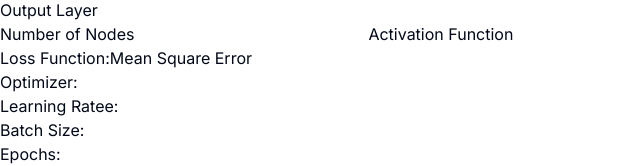
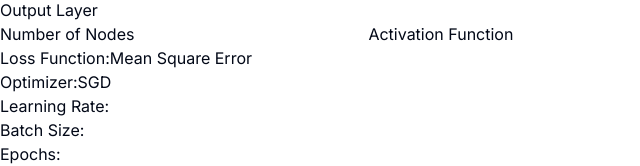
Before and after one commit to jyan36/SIMPL-AI, a Next.js app: page /builder in a window 1280 px wide. Shown: the part 122-288 px from the top of the page, without its empty margins (0-640 px from the left). Built offline with nearby package versions, Linux system fonts and the light colour scheme.

Commit message:
optimizer

```diff
--- a/app/builder/page.jsx
+++ b/app/builder/page.jsx
@@ -39,6 +39,8 @@ const FormComponent = () => {
   useEffect(() => {
     let hi = ['Mean Square Error'];
     setLossFunction(hi);
+    let bye = ['SGD'];
+    setOptimizer(bye);
   }, []);
 
 
@@ -254,6 +256,32 @@ const FormComponent = () => {
     setLF(thing);
   }, [lossFunction]);
 
+  const handleOptimizer = (index, selectedActivation) => {
+    const updatedOptimizer = [...optiizer];
+    updatedOptimizer[index] = selectedActivation;
+    setLossFunction(updatedOptimizer);
+  };
+
+  const [oP, setOP] = useState([]);
+  useEffect(() => {
+    let thing = [];
+    for (let i = 0; i < 1; i++) {
+      thing.push(
+        <div>
+          <label htmlFor={`optimizer${i}`}>Optimizer:</label>
+          <DropdownMenu>
+            <DropdownMenuTrigger id={`optimizer${i}`}>{optimizer[i]? optimizer[i].charAt(0).toUpperCase() + optimizer[i].slice(1) : ''}</DropdownMenuTrigger>
+            <DropdownMenuContent>
+              <DropdownMenuItem onClick={() => handleOptimizer(i, 'sgd')}>sgd</DropdownMenuItem>
+              <DropdownMenuItem onClick={() => handleOptimizer(i, 'adam')}>adam</DropdownMenuItem>
+              <DropdownMenuItem onClick={() => handleOptimizer(i, 'rmsprop')}>rmsprop</DropdownMenuItem>
+            </DropdownMenuContent>
+          </DropdownMenu>
+        </div>);
+    }
+    setOP(thing);
+  }, [optimizer]);
+
   return (
     <div>
       <h1>Network Builder</h1>
@@ -328,16 +356,10 @@ const FormComponent = () => {
           {lF}
         </div>
         <div>
-          <label htmlFor="optimizer">Optimizer:</label>
-          <input
-            type="text"
-            id="name"
-            value={optimizer}
-            onChange={(e) => setOptimizer(e.target.value)}
-          />
+          {oP}
         </div>
         <div>
-          <label htmlFor="learningRate">Learning Ratee:</label>
+          <label htmlFor="learningRate">Learning Rate:</label>
           <input
             type="text"
             id="name"
@@ -407,7 +429,6 @@ const FormComponent = () => {
         </div>
         <button type="submit">Submit</button>
       </form>
-
     </div>
   );
 };
```
